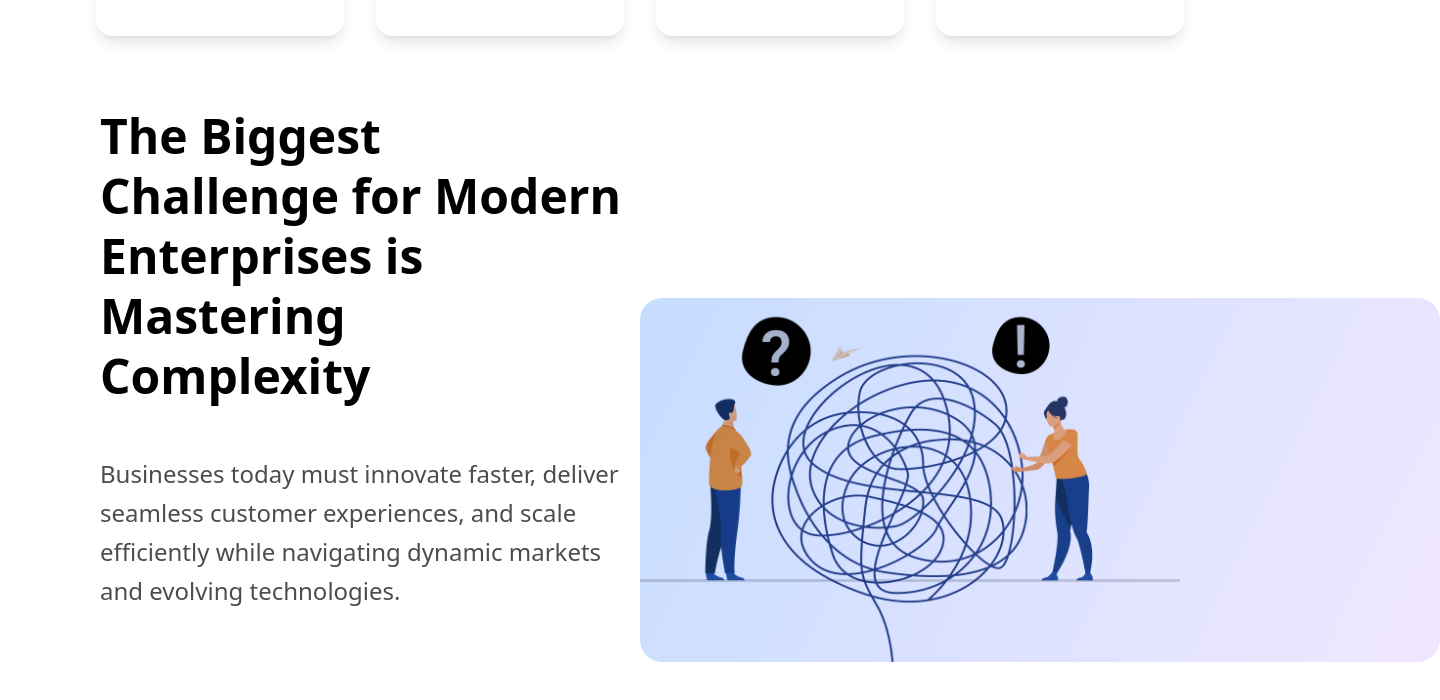
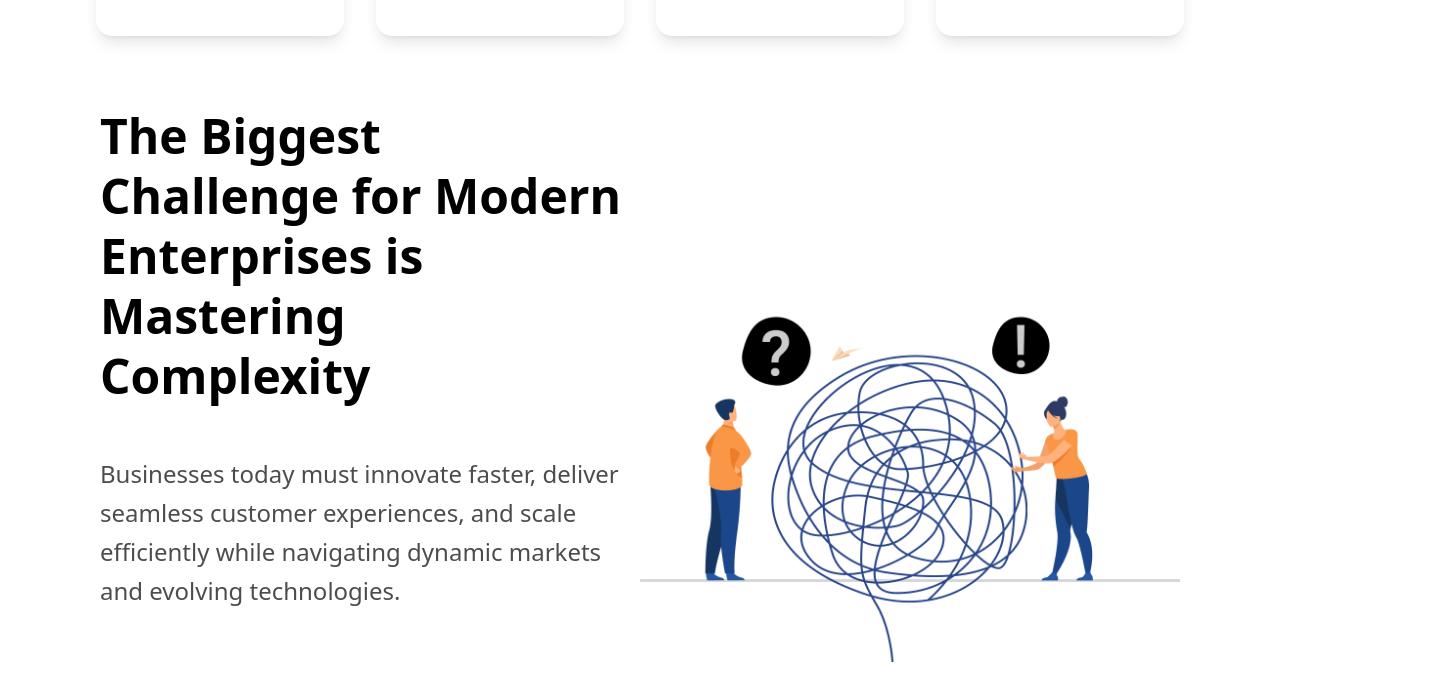
Before and after one commit to nithishkumarr27/sns_usecase, a React (Vite) app: page / in a window 1280 px wide. Shown: the part 977-1677 px from the top of the page, 1440 px wide, since content can reach past the window. Built offline with nearby package versions, Linux system fonts and the light colour scheme.

Commit message:
partialCommit_2

```diff
--- a/src/pages/Home/Lock.jsx
+++ b/src/pages/Home/Lock.jsx
@@ -70,7 +70,6 @@ const StickyScrollSection = () => {
       {/* Right sticky image */}
       <div className="w-1/2 flex justify-center items-center sticky sm:top-20 sm:h-screen">
         <AnimatePresence mode="wait">
-          <div className="relative">
           <motion.img
             key={showSecondImage ? "second" : "first"}
             src={showSecondImage ? "/images/Container_2.png" : "/images/Container.png"}
@@ -83,23 +82,6 @@ const StickyScrollSection = () => {
             exit={{ opacity: 0 }}
             transition={{ duration: 0.1 }}
           />
-            {/* Gradient overlay */}
-            <motion.div
-              key={`gradient-${showSecondImage ? "second" : "first"}`}
-              className={`absolute inset-0 w-[800px] h-auto rounded-[22px] ${
-                !showSecondImage ? "mt-[-40px] max-sm:mt-[-200px]" : "mt-20"
-              }`}
-              style={{
-                background: 'linear-gradient(115.91deg, #4A8FFF 7.06%, #CDAEFE 98.91%)',
-                mixBlendMode: 'multiply',
-                opacity: 0.3
-              }}
-              initial={{ opacity: 0 }}
-              animate={{ opacity: 0.3 }}
-              exit={{ opacity: 0 }}
-              transition={{ duration: 0.1 }}
-            />
-          </div>
         </AnimatePresence>
       </div>
     </div>
```
Also changed, not shown: 1 other file (tests, documents, lock files or other folders). Lines whose indentation alone changed are shown as unchanged.
